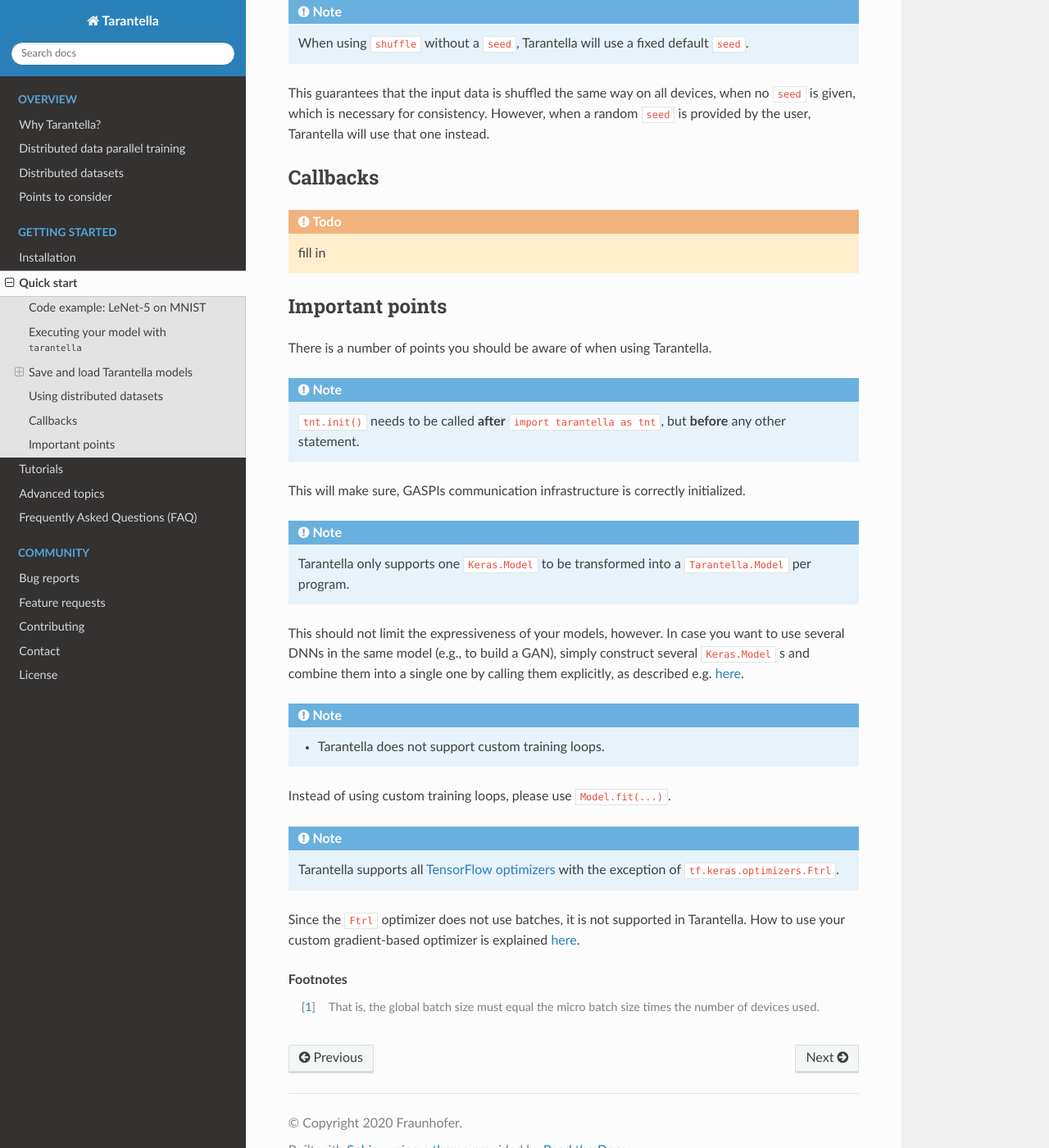
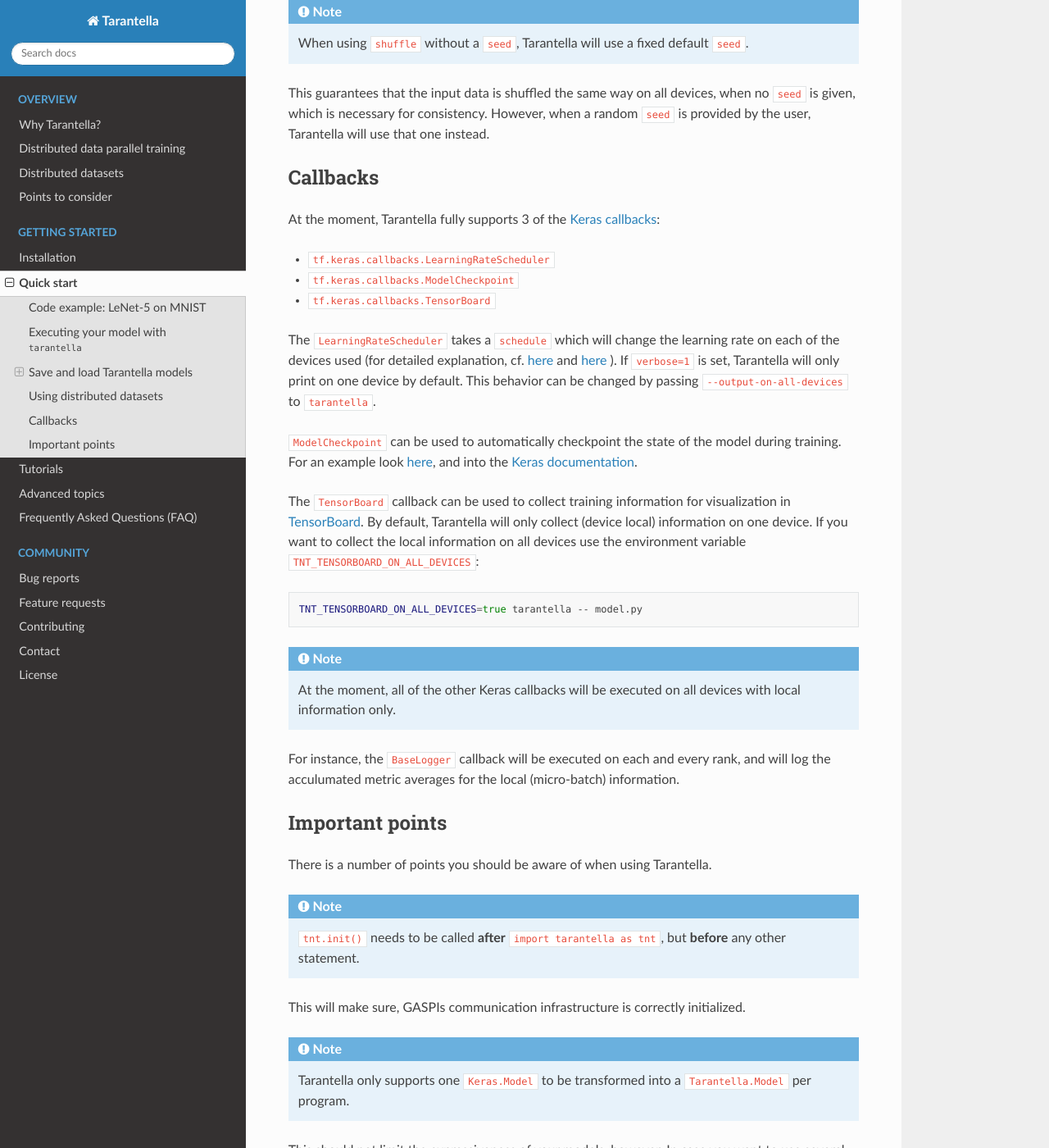
Before and after one commit to cc-hpc-itwm/tarantella, a Sphinx documentation site: the page built from docs/source/quick_start.rst, in a window 1280 px wide and 1400 px high, scrolled down 7680 px. Shown: the whole window at 82% size. Built offline with Sphinx 7.4.7 and the Read the Docs theme 2.0.0, drawn with Linux system fonts in a browser that asks for light colours.

Commit message:
docs: Add section for callbacks

```diff
--- a/docs/source/quick_start.rst
+++ b/docs/source/quick_start.rst
@@ -263,6 +263,8 @@
    new_model = tnt.models.model_from_config(config)
    new_model.set_weights(weights)
 
+.. _checkpointing-via-callbacks-label:
+
 Checkpointing via callbacks
 ---------------------------
 
@@ -355,9 +357,43 @@
 Callbacks
 ^^^^^^^^^
 
-.. todo::
+At the moment, Tarantella fully supports 3 of the
+`Keras callbacks <https://www.tensorflow.org/api_docs/python/tf/keras/callbacks>`__:
 
-   fill in
+* ``tf.keras.callbacks.LearningRateScheduler``
+* ``tf.keras.callbacks.ModelCheckpoint``
+* ``tf.keras.callbacks.TensorBoard``
+
+The ``LearningRateScheduler`` takes a ``schedule`` which will change the learning rate
+on each of the devices used (for detailed explanation, cf.
+`here <https://www.tensorflow.org/api_docs/python/tf/keras/callbacks/LearningRateScheduler>`__
+and
+`here <https://www.tensorflow.org/guide/keras/train_and_evaluate#using_learning_rate_schedules>`__
+).
+If ``verbose=1`` is set, Tarantella will only print on one device by default.
+This behavior can be changed by passing ``--output-on-all-devices`` to ``tarantella``.
+
+``ModelCheckpoint`` can be used to automatically checkpoint the state of the model
+during training. For an example look :ref:`here <checkpointing-via-callbacks-label>`,
+and into the
+`Keras documentation <https://www.tensorflow.org/api_docs/python/tf/keras/callbacks/ModelCheckpoint>`__.
+
+The ``TensorBoard`` callback can be used to collect training information for visualization
+in `TensorBoard <https://www.tensorflow.org/tensorboard>`__. By default, Tarantella
+will only collect (device local) information on one device. If you want to collect
+the local information on all devices use the environment variable ``TNT_TENSORBOARD_ON_ALL_DEVICES``:
+
+.. code-block:: bash
+
+   TNT_TENSORBOARD_ON_ALL_DEVICES=true tarantella -- model.py
+
+.. note::
+
+   At the moment, all of the other Keras callbacks will be executed on all devices with
+   local information only.
+
+For instance, the ``BaseLogger`` callback will be executed on each and every rank,
+and will log the acculumated metric averages for the local (micro-batch) information.
 
 Important points
 ^^^^^^^^^^^^^^^^
```
